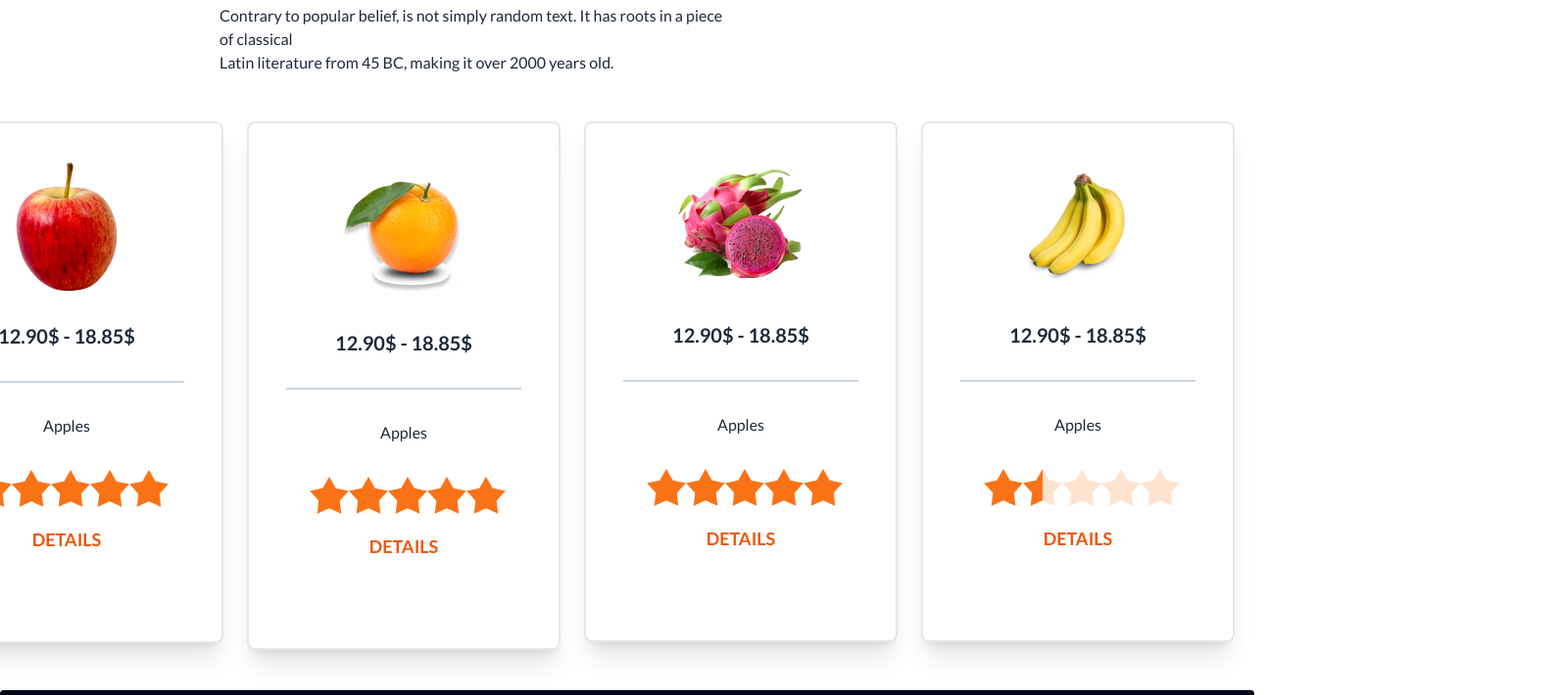
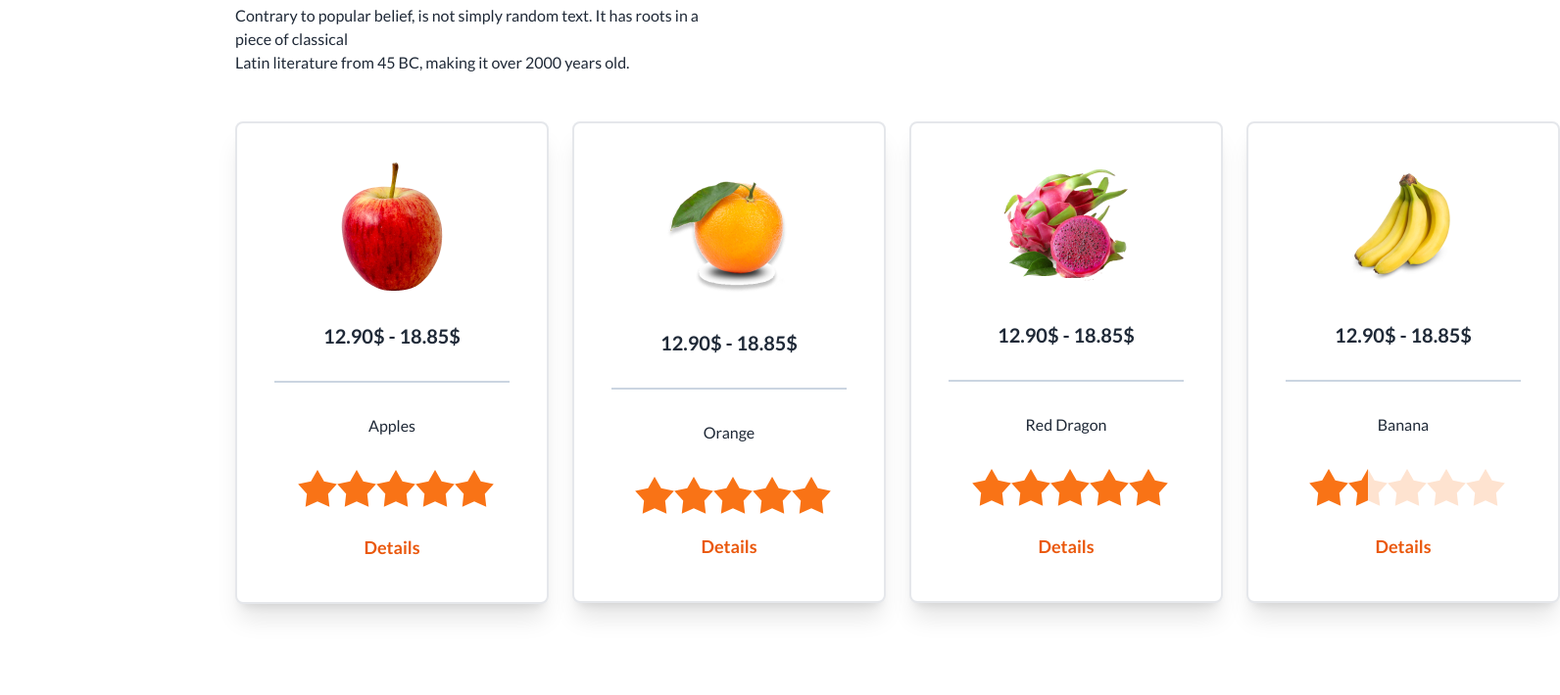
Before and after one commit to atikroman2019/Fruit-Burst-Main, a plain HTML site: page index.html in a window 1280 px wide. Shown: the part 308-1018 px from the top of the page at 98% size, 1592 px wide, since content can reach past the window. Drawn offline with nearby package versions, Linux system fonts and the light colour scheme.

Commit message:
deal-of-the-day

```diff
--- a/index.html
+++ b/index.html
@@ -24,14 +24,15 @@
   </head>
   <body class="lato">
     <header></header>
-    <main class="mt-60 ml-56 mr-56">
+    <main>
       <!-- Deal Of The Day Section -->
-      <div class="lg:flex justify-between">
+      <div>
+        <div class="mt-60 ml-60 mr-60 flex justify-between">
           <div>
             <h2 class="lg:text-5xl font-extrabold mb-6">Deal of the day</h2>
             <p class="mb-12 font-normal">
-            Contrary to popular belief, is not simply random text. It has roots
-            in a piece of classical <br />
+              Contrary to popular belief, is not simply random text. It has
+              roots in a piece of classical <br />
               Latin literature from 45 BC, making it over 2000 years old.
             </p>
           </div>
@@ -44,11 +45,13 @@
             </span>
           </div>
         </div>
-      <div class="flex justify-center">
-        <div class="-ml-28 mb-12">
-          <div class="rounded-lg border-2 mr-6 card w-80 bg-base-100 shadow-xl">
+        <div class="flex justify-items-start ml-60 mr-60">
+          <div class="mb-12">
+            <div
+              class="rounded-lg border-2 mr-6 card w-80 bg-base-100 shadow-xl"
+            >
               <figure class="px-10 pt-10">
-              <img src="./images/fruit6.png" alt="Shoes" class="rounded-xl" />
+                <img src="./images/fruit6.png" alt="" class="rounded-xl" />
               </figure>
               <div class="card-body items-center text-center">
                 <h2 class="card-title">12.90$ - 18.85$</h2>
@@ -110,23 +113,27 @@
                   />
                 </div>
                 <!-- btn-ghost -->
-              <div class="card-actions">
-                <button class="btn btn-ghost text-lg text-orange-600 mb-12">
+                <div class="card-actions mt-2">
+                  <button
+                    class="capitalize btn btn-ghost text-lg text-orange-600"
+                  >
                     Details
                   </button>
                 </div>
               </div>
             </div>
           </div>
-        <div>
-          <div class="rounded-lg border-2 mr-6 card w-80 bg-base-100 shadow-xl">
+          <div class="">
+            <div
+              class="rounded-lg border-2 mr-6 card w-80 bg-base-100 shadow-xl"
+            >
               <figure class="px-10 pt-10">
                 <img src="./images/fruit7.png" alt="Shoes" class="rounded-xl" />
               </figure>
               <div class="card-body items-center text-center">
                 <h2 class="card-title">12.90$ - 18.85$</h2>
                 <div class="h-0.5 w-60 bg-slate-300 m-6"></div>
-              <p class="mb-6">Apples</p>
+                <p class="mb-6">Orange</p>
                 <!-- rating -->
                 <div class="rating rating-lg rating-half">
                   <input type="radio" name="rating-10" class="rating-hidden" />
@@ -184,7 +191,9 @@
                 </div>
                 <!-- btn-ghost -->
                 <div class="card-actions">
-                <button class="btn btn-ghost text-lg text-orange-600 mb-12">
+                  <button
+                    class="capitalize btn btn-ghost text-lg text-orange-600"
+                  >
                     Details
                   </button>
                 </div>
@@ -192,14 +201,16 @@
             </div>
           </div>
           <div>
-          <div class="rounded-lg border-2 mr-6 card w-80 bg-base-100 shadow-xl">
+            <div
+              class="rounded-lg border-2 mr-6 card w-80 bg-base-100 shadow-xl"
+            >
               <figure class="px-10 pt-10">
                 <img src="./images/fruit8.png" alt="Shoes" class="rounded-xl" />
               </figure>
               <div class="card-body items-center text-center">
                 <h2 class="card-title">12.90$ - 18.85$</h2>
                 <div class="h-0.5 w-60 bg-slate-300 m-6"></div>
-              <p class="mb-6">Apples</p>
+                <p class="mb-6">Red Dragon</p>
                 <!-- rating -->
                 <div class="rating rating-lg rating-half">
                   <input type="radio" name="rating-10" class="rating-hidden" />
@@ -256,8 +267,10 @@
                   />
                 </div>
                 <!-- btn-ghost -->
-              <div class="card-actions">
-                <button class="btn btn-ghost text-lg text-orange-600 mb-12">
+                <div class="card-actions mt-2">
+                  <button
+                    class="capitalize btn btn-ghost text-lg text-orange-600"
+                  >
                     Details
                   </button>
                 </div>
@@ -272,7 +285,7 @@
               <div class="card-body items-center text-center">
                 <h2 class="card-title">12.90$ - 18.85$</h2>
                 <div class="h-0.5 w-60 bg-slate-300 m-6"></div>
-              <p class="mb-6">Apples</p>
+                <p class="mb-6">Banana</p>
                 <!-- rating -->
                 <div class="rating rating-lg rating-half">
                   <input type="radio" name="rating-10" class="rating-hidden" />
@@ -329,14 +342,20 @@
                   />
                 </div>
                 <!-- btn-ghost -->
-              <div class="card-actions">
-                <button class="btn btn-ghost text-lg text-orange-600 mb-12">
+                <div class="card-actions mt-2">
+                  <button
+                    class="capitalize btn btn-ghost text-lg text-orange-600"
+                  >
                     Details
                   </button>
                 </div>
               </div>
             </div>
           </div>
+        </div>
+      </div>
+      <div class="flex justify-center border-r-8 gap-2 mt-12 mb-32">
+        <button class="btn btn-error text-white">Shop All</button>
       </div>
     </main>
 
```
Lines whose indentation alone changed are shown as unchanged.
